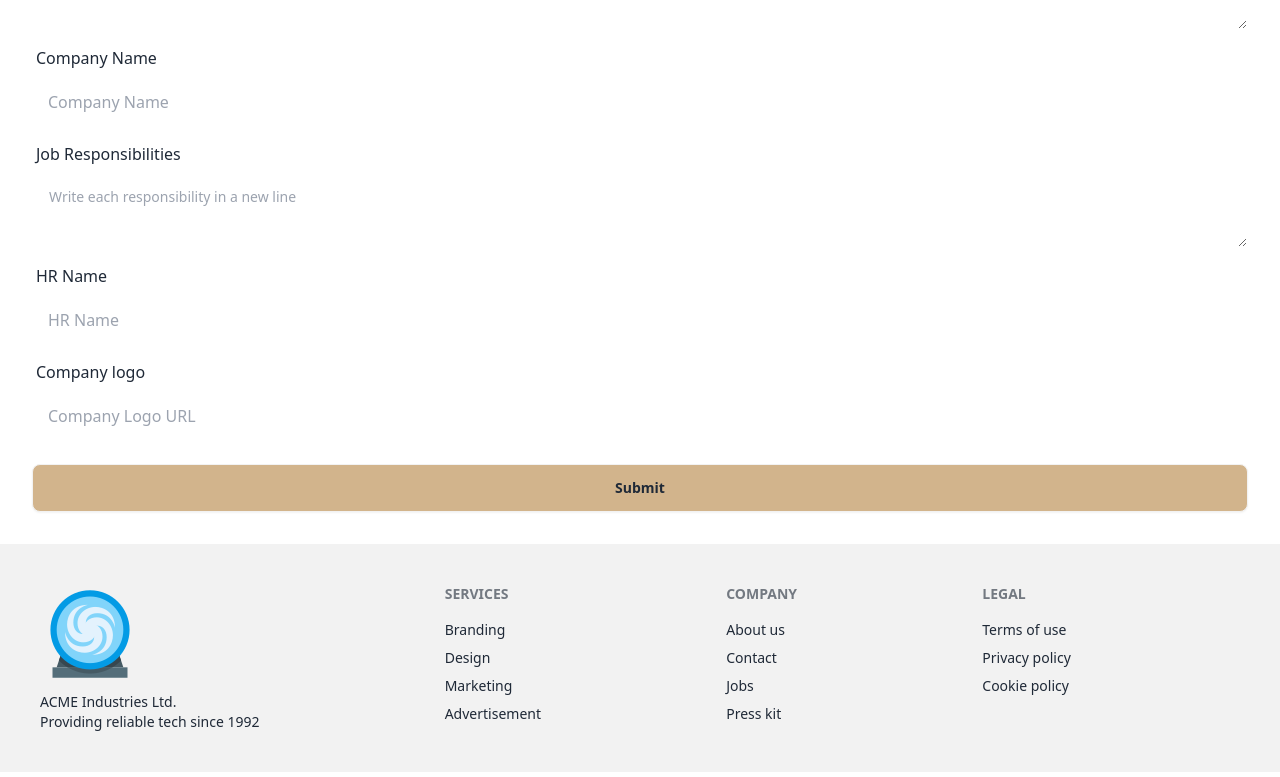
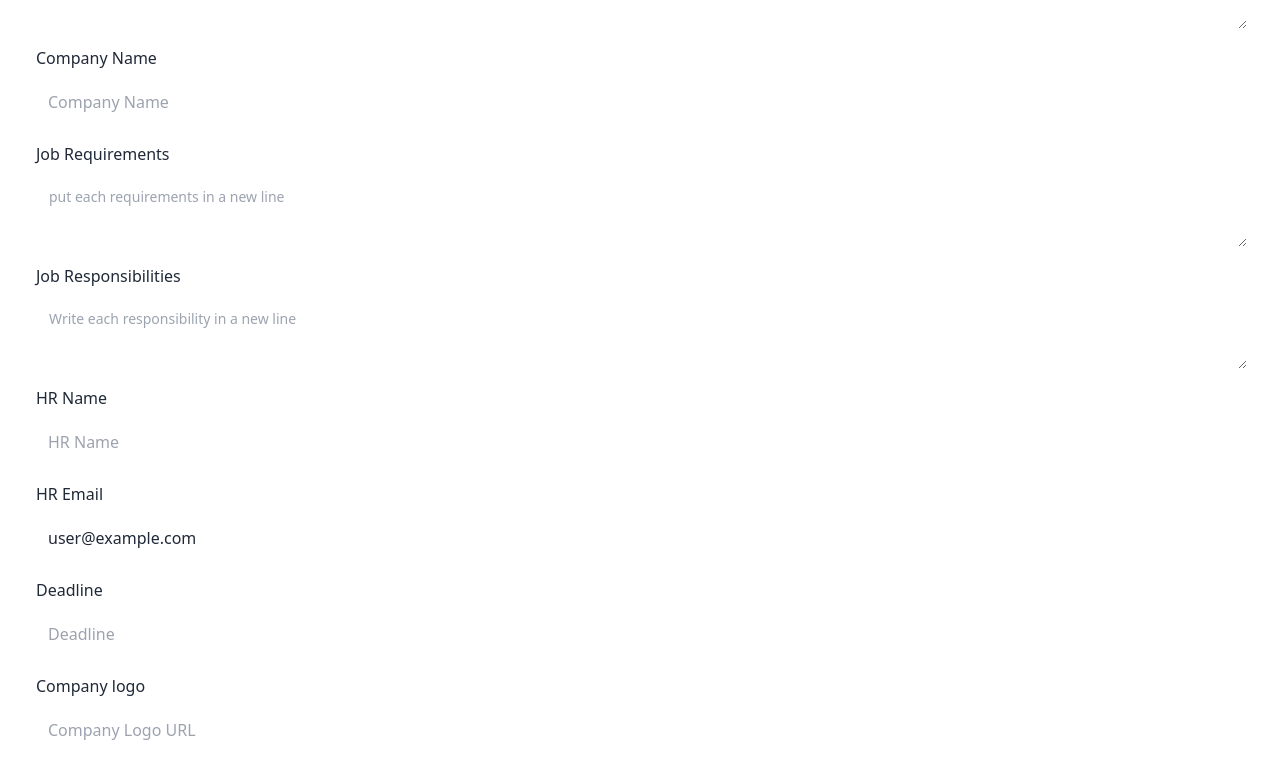
Before and after one commit to abu-tahir-sk/job-portal-client, a React (Vite) app: page /addJob in a window 1280 px wide. Shown: the part 540-1317 px from the top of the page. Built offline with nearby package versions, Linux system fonts and the light colour scheme; no server answers; sample sign-in values are in the browser's storage.

Commit message:
add jobs form

```diff
--- a/package.json
+++ b/package.json
@@ -21,7 +21,8 @@
     "react-dom": "^19.1.1",
     "react-icons": "^5.5.0",
     "react-router-dom": "^7.9.5",
-    "sort-by": "^1.2.0"
+    "sort-by": "^1.2.0",
+    "sweetalert2": "^11.26.3"
   },
   "devDependencies": {
     "@eslint/js": "^9.36.0",
--- a/src/pages/AddJob.jsx
+++ b/src/pages/AddJob.jsx
@@ -1,4 +1,8 @@
+import Swal from "sweetalert2";
+import UseAuth from "../hooks/UseAuth";
+
 const AddJob = () => {
+  const { user } = UseAuth();
   const handleAddJob = (e) => {
     e.preventDefault();
     const formData = new FormData(e.target);
@@ -8,10 +12,28 @@ const AddJob = () => {
     const { min, max, currency, ...newJob } = initialData;
     console.log(min, max, currency, newJob);
     newJob.salaryRange = { min, max, currency };
-    console.log(newJob)
+    newJob.requirements = newJob.requirements.split("\n");
+    newJob.responsibilities = newJob.responsibilities.split("\n");
+
+    fetch("http://localhost:5000/jobs", {
+      method: "POST",
+      headers: {
+        "content-type": "application/json",
+      },
+      body: JSON.stringify(newJob),
+    })
+      .then((res) => res.json())
+      .then((data) => {
+        console.log(data);
+        Swal.fire({
+          title: "Drag me!",
+          icon: "success",
+          draggable: true,
+        });
+      });
   };
   return (
-    <div>
+    <div className="bg-white">
       <form onSubmit={handleAddJob} className="card-body">
         <div className="flex justify-center items-center w-full gap-6 py-3">
           <div className="flex w-full flex-col">
@@ -39,10 +61,12 @@ const AddJob = () => {
           {/* job type */}
           <div className="flex flex-col w-full">
             <label className="label">Job Type</label>
-            <select className="select select-ghost w-full" name="jobType">
-              <option disabled selected>
-                Pick a Job type
-              </option>
+            <select
+              className="select select-ghost w-full"
+              name="jobType"
+              defaultValue={"Pick a Job type"}
+            >
+              <option disabled>Pick a Job type</option>
               <option>Full-time</option>
               <option>Intern</option>
               <option>Part-time</option>
@@ -51,16 +75,19 @@ const AddJob = () => {
           {/* job Field */}
           <div className="flex flex-col w-full">
             <label className="label">Job Field</label>
-            <select className="select select-ghost w-full" name="jobField">
-              <option disabled selected>
-                Pick a Job Field
-              </option>
+            <select
+              className="select select-ghost w-full"
+              name="jobField"
+              defaultValue={"Pick a Job Field"}
+            >
+              <option disabled>Pick a Job Field</option>
               <option>Engineering</option>
               <option>Marketing</option>
               <option>Finance</option>
             </select>
           </div>
         </div>
+        {/* Salary range */}
         <div className="grid grid-cols-1 md:grid-cols-2 lg:grid-cols-3 w-full gap-6 pb-3 items-end">
           {/* min */}
           <div className="flex flex-col w-full">
@@ -83,10 +110,12 @@ const AddJob = () => {
           </div>
           {/* Currency */}
           <div className="flex flex-col w-full">
-            <select className="select select-ghost w-full" name="currency">
-              <option disabled selected>
-                Currency
-              </option>
+            <select
+              className="select select-ghost w-full"
+              name="currency"
+              defaultValue={"Currency"}
+            >
+              <option disabled>Currency</option>
               <option>BDT</option>
               <option>USD</option>
               <option>INR</option>
@@ -112,6 +141,15 @@ const AddJob = () => {
             placeholder="Company Name"
           />
         </div>
+        {/* requirements*/}
+        <div className="flex flex-col w-full">
+          <label className="label">Job Requirements</label>
+          <textarea
+            className="textarea"
+            name="requirements"
+            placeholder="put each requirements in a new line"
+          ></textarea>
+        </div>
         {/* responsibilities */}
         <div className="flex flex-col w-full">
           <label className="label">Job Responsibilities</label>
@@ -129,6 +167,27 @@ const AddJob = () => {
             type="text"
             className="input w-full border-none "
             placeholder="HR Name"
+          />
+        </div>
+        {/* HR Email */}
+        <div className="flex flex-col w-full">
+          <label className="label">HR Email</label>
+          <input
+            name="hr_email"
+            type="text"
+            defaultValue={user?.email}
+            className="input w-full border-none "
+            placeholder="HR Email"
+          />
+        </div>
+        {/* application Deadline */}
+        <div className="flex flex-col w-full">
+          <label className="label">Deadline</label>
+          <input
+            name="applicationDeadline"
+            type="text"
+            className="input w-full border-none "
+            placeholder="Deadline"
           />
         </div>
         {/* company logo */}
--- /dev/null
+++ b/src/pages/MyPostedJobs.jsx
@@ -0,0 +1,16 @@
+import { useEffect, useState } from "react";
+import UseAuth from "../hooks/UseAuth";
+
+const MyPostedJobs = () => {
+  const [jobs, setJobs] = useState([]);
+  const { user } = UseAuth([]);
+
+  useEffect(() => {
+    fetch("http://localhost:5000/jobs")
+      .then((res) => res.json())
+      .then((data) => setJobs(data));
+  }, [user.email]);
+  return <div></div>;
+};
+
+export default MyPostedJobs;
--- a/src/pages/shared/Navbar.jsx
+++ b/src/pages/shared/Navbar.jsx
@@ -26,6 +26,11 @@ const Navbar = () => {
       {
         user && <li>
         <NavLink to="addJob">Add Job</NavLink>
+      </li>
+      }
+      {
+        user && <li>
+        <NavLink to="myPostedJobs">My Posted Jobs</NavLink>
       </li>
       }
     </>
--- a/src/router/router.jsx
+++ b/src/router/router.jsx
@@ -8,6 +8,7 @@ import PrivateRoute from "./PrivateRoute";
 import JobApply from "../pages/Apply/JobApply";
 import MyApplications from "../pages/MyApplications/MyApplications";
 import AddJob from "../pages/AddJob";
+import MyPostedJobs from "../pages/MyPostedJobs";
 
 const router = createBrowserRouter([
   {
@@ -39,6 +40,10 @@ const router = createBrowserRouter([
         element: <PrivateRoute><AddJob /></PrivateRoute>,
       },
       {
+        path: "myPostedJobs",
+        element: <PrivateRoute><MyPostedJobs /></PrivateRoute>,
+      },
+      {
         path: "/myApplications",
         element: (
           <PrivateRoute>
```
Also changed, not shown: 1 other file (tests, documents, lock files or other folders).
